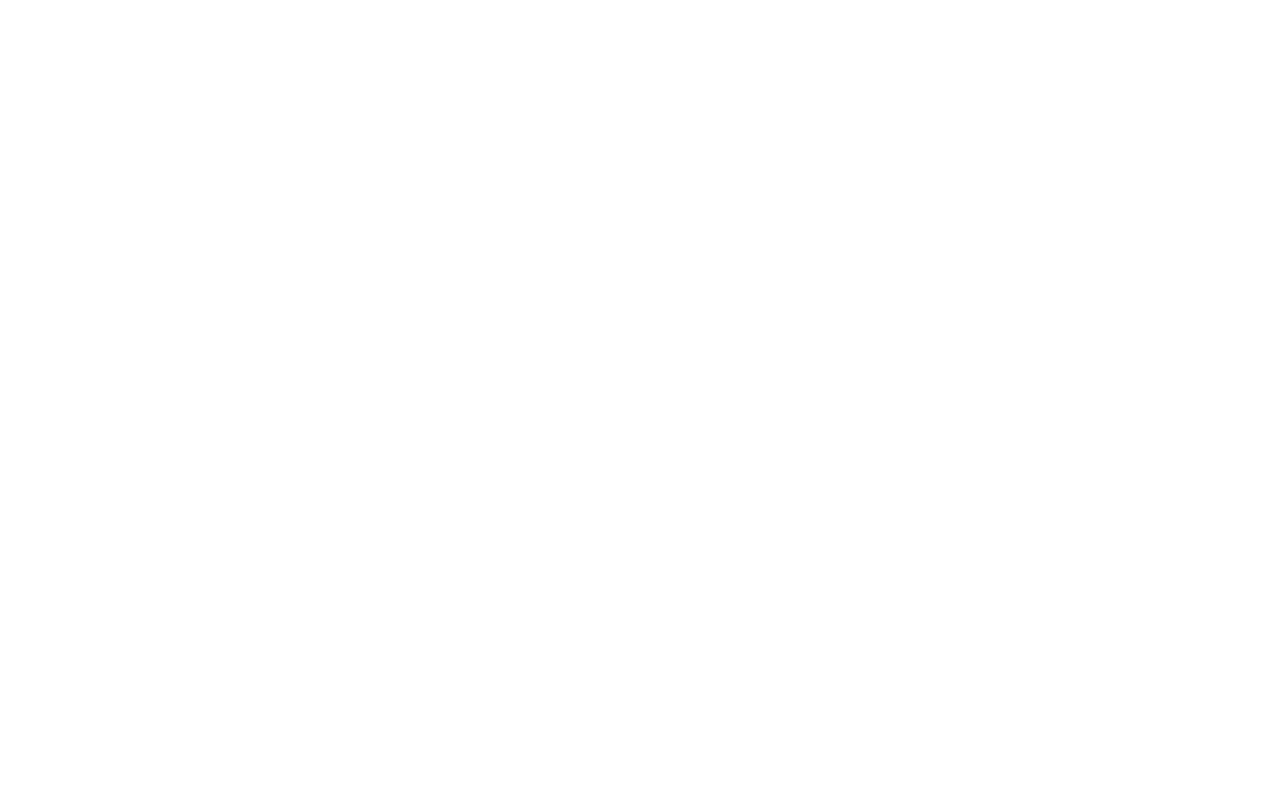
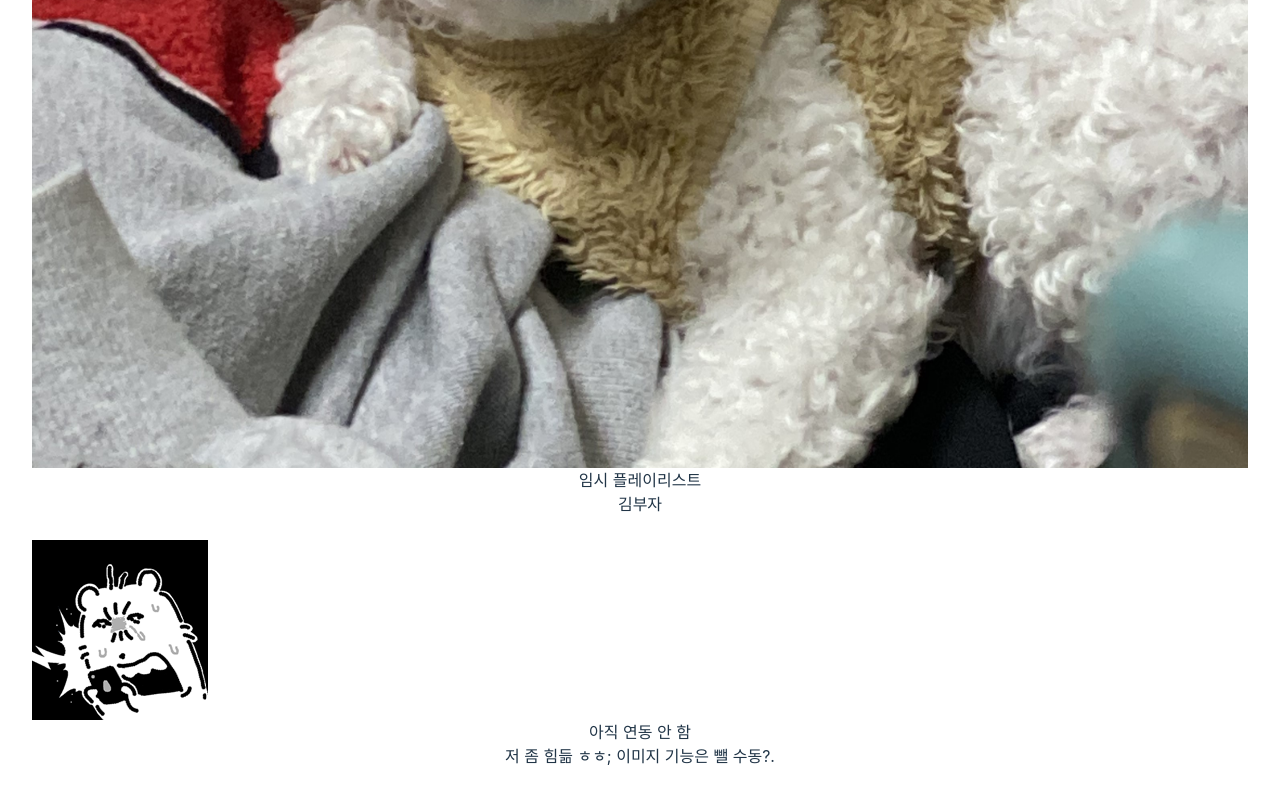
Before and after one commit to encore-full-stack-5/TeamELK, a React (Vite) app in the folder client/: page /playlist in a window 1280 px wide. Before the commit this address had no page. Shown: the part 674-1474 px from the top of the page. Before the commit the page ends 800 px from the top, so only its background shows below. Built offline with nearby package versions, Linux system fonts and the light colour scheme.

Commit message:
playlist card(기능 미구현)

```diff
--- /dev/null
+++ b/client/src/components/Card.jsx
@@ -0,0 +1,23 @@
+/* eslint-disable react/prop-types */
+const Card = ({ imageUrl, name, uid }) => {
+  return (
+    <div className="relative flex flex-col shadow-md rounded-xl overflow-hidden hover:shadow-lg hover:-translate-y-1 transition-all duration-300 max-w-sm">
+      <a href="/" className="z-20 absolute h-full w-full top-0 left-0 ">
+        &nbsp;
+      </a>
+      <div className="h-auto overflow-hidden">
+        <div className="h-44 overflow-hidden relative">
+          <img src={imageUrl} alt="" />
+        </div>
+      </div>
+      <div className="bg-white py-4 px-3">
+        <h3 className="text-m mb-2 font-medium">{name}</h3>
+        <div className="flex justify-between items-center">
+          <p className="text-s text-gray-400">{uid}</p>
+        </div>
+      </div>
+    </div>
+  );
+};
+
+export default Card;
--- a/client/src/components/NavBar.jsx
+++ b/client/src/components/NavBar.jsx
@@ -6,6 +6,7 @@
     <nav className="flex justify-around">
       <Link to="/">노래 목록</Link>
       <Link to="/login">login</Link>
+      <Link to="/playlist">playlist</Link>
     </nav>
   );
 };
--- a/client/src/main.jsx
+++ b/client/src/main.jsx
@@ -6,6 +6,7 @@
 import Login from "./pages/Login.jsx";
 import Signup from "./pages/SIgnup.jsx";
 import Layout from "./pages/Layout.jsx";
+import Playlists from "./pages/Playlists.jsx";
 
 const router = createBrowserRouter([
   {
@@ -14,6 +15,7 @@
     children: [
       { path: "/join", element: <Signup /> },
       { path: "/login", element: <Login /> },
+      { path: "/playlist", element: <Playlists /> },
     ],
   },
   // {
--- /dev/null
+++ b/client/src/pages/Playlists.jsx
@@ -0,0 +1,21 @@
+import Card from "../components/Card";
+
+const Playlists = () => {
+  return (
+    <div className="mx-auto max-w-screen-xl px-4 w-full">
+      <div className="grid grid-cols-1 sm:grid-cols-2 md:grid-cols-3 lg:grid-cols-4 gap-6">
+        <Card
+          imageUrl="../../public/삐삐.jpg"
+          name="임시 플레이리스트"
+          uid="김부자"
+        />
+        <Card
+          imageUrl="../../public/스크린샷 2023-03-13 214339.png"
+          name="아직 연동 안 함"
+          uid="저 좀 힘듦 ㅎㅎ; 이미지 기능은 뺄 수동?."
+        />
+      </div>
+    </div>
+  );
+};
+export default Playlists;
```
Also changed, not shown: client/public/삐삐.jpg (added), client/public/스크린샷 2023-03-13 214339.png (added).
